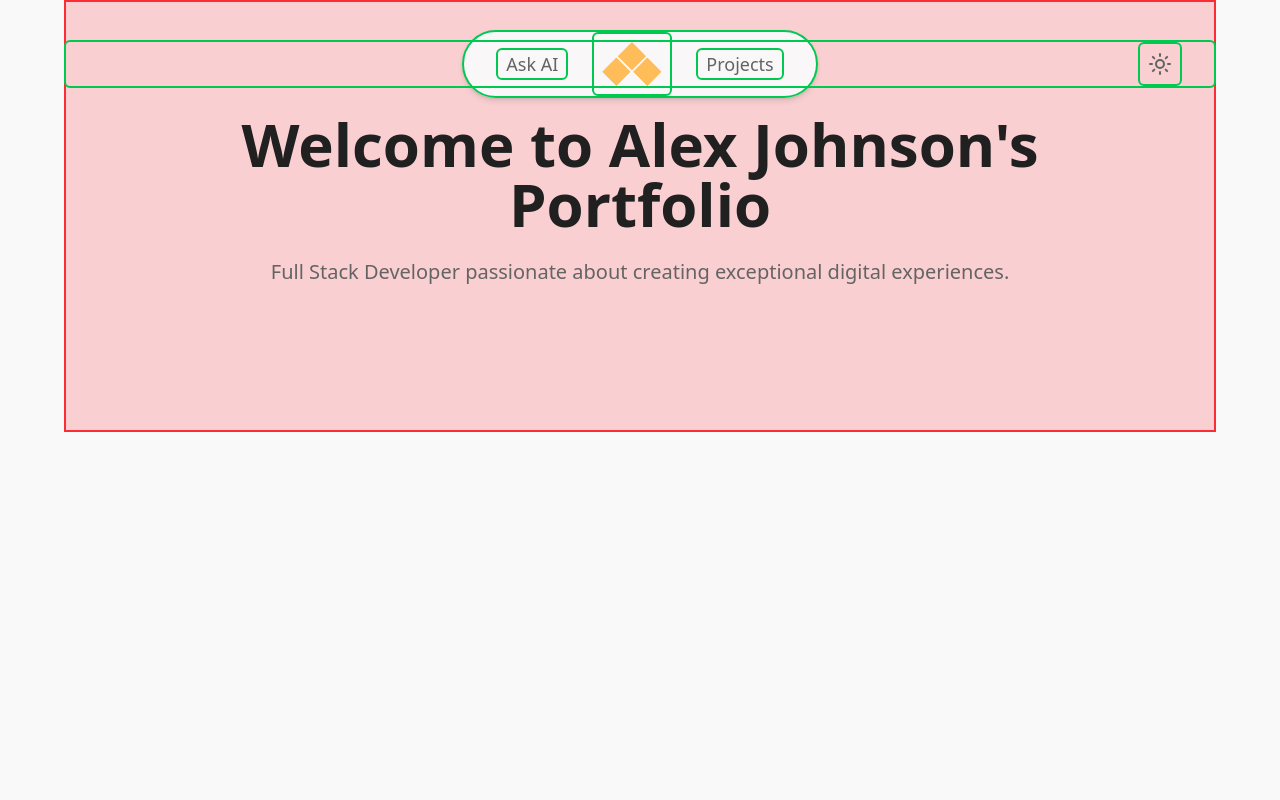
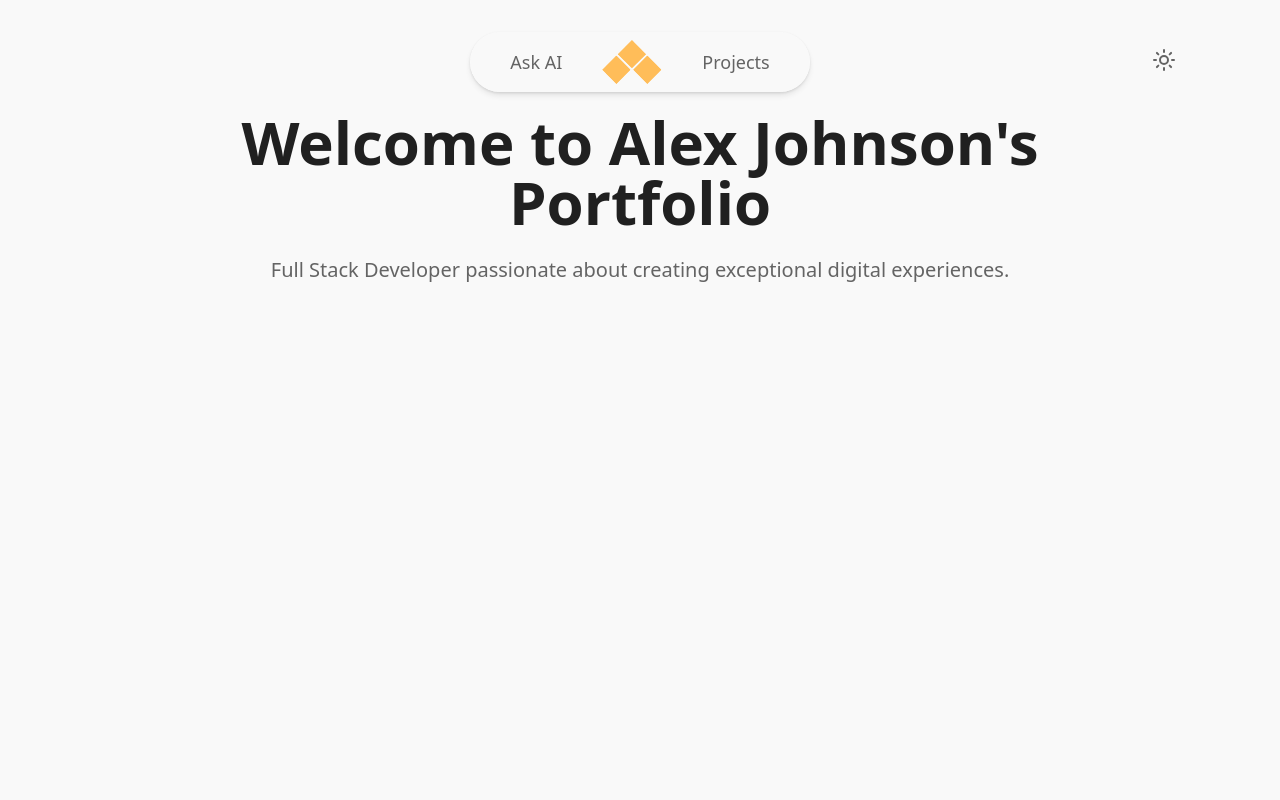
Before and after one commit to AryanDeore/portfolio, a Next.js app: page / in a window 1280 px wide. Shown: the top 800 px of the page. Built offline with nearby package versions, Linux system fonts and the light colour scheme.

Commit message:
checkpoint

```diff
--- a/src/components/layout/max-width-wrapper.tsx
+++ b/src/components/layout/max-width-wrapper.tsx
@@ -26,8 +26,6 @@ export function MaxWidthWrapper({
     <div className={cn(
       "mx-auto w-full px-4 sm:px-6 lg:px-8",
       maxWidthClasses[maxWidth],
-      // Temporary red background for testing max-width visibility
-      "bg-red-500/20 border-2 border-red-500",
       className
     )}>
       {children}
--- a/src/components/ui/sticky-navbar.tsx
+++ b/src/components/ui/sticky-navbar.tsx
@@ -49,7 +49,7 @@ export const StickyNav = ({
             duration: 0.2,
           }}
           className={cn(
-            "flex fixed top-7.5 inset-x-0 mx-auto bg-background/95 backdrop-blur-sm border-2 border-green-500 rounded-full shadow-lg z-[5000] px-8 py-0 items-center justify-center space-x-6",
+            "flex fixed top-8 inset-x-0 mx-auto bg-background/95 backdrop-blur-sm rounded-full shadow-lg z-[5000] px-8 py-0 items-center justify-center space-x-6",
             // Ensure navbar doesn't stretch too wide on ultra-wide screens - use max-w-fit for content-based width with a reasonable maximum
             "max-w-fit",
             className
@@ -60,7 +60,7 @@ export const StickyNav = ({
               key={`link=${idx}`}
               href={navItem.link}
               className={cn(
-                "relative text-muted-foreground items-center flex space-x-1 hover:text-foreground transition-colors duration-200 border-2 border-green-500 rounded-md px-2 py-0"
+                "relative text-muted-foreground items-center flex space-x-1 hover:text-foreground transition-colors duration-200 rounded-md px-2 py-0"
               )}
             >
               {navItem.name ? (
@@ -91,11 +91,11 @@ export const StickyNav = ({
           }}
           className="fixed top-10 left-0 right-0 z-[5000] pointer-events-none"
         >
-          <div className="max-w-6xl mx-auto px-4 sm:px-6 lg:px-8 flex justify-end border-2 border-green-500 rounded-md">
+          <div className="max-w-6xl mx-auto px-4 sm:px-6 lg:px-8 flex justify-end rounded-md">
             <div className="pointer-events-auto">
               <button
                 onClick={toggleTheme}
-                className="p-2 rounded-md hover:bg-background/20 transition-colors duration-200 text-muted-foreground hover:text-foreground border-2 border-green-500"
+                className="p-2 rounded-md hover:bg-background/20 transition-colors duration-200 text-muted-foreground hover:text-foreground"
                 aria-label={`Switch to ${theme === 'light' ? 'dark' : 'light'} theme`}
               >
                 {theme === 'light' ? (
```
